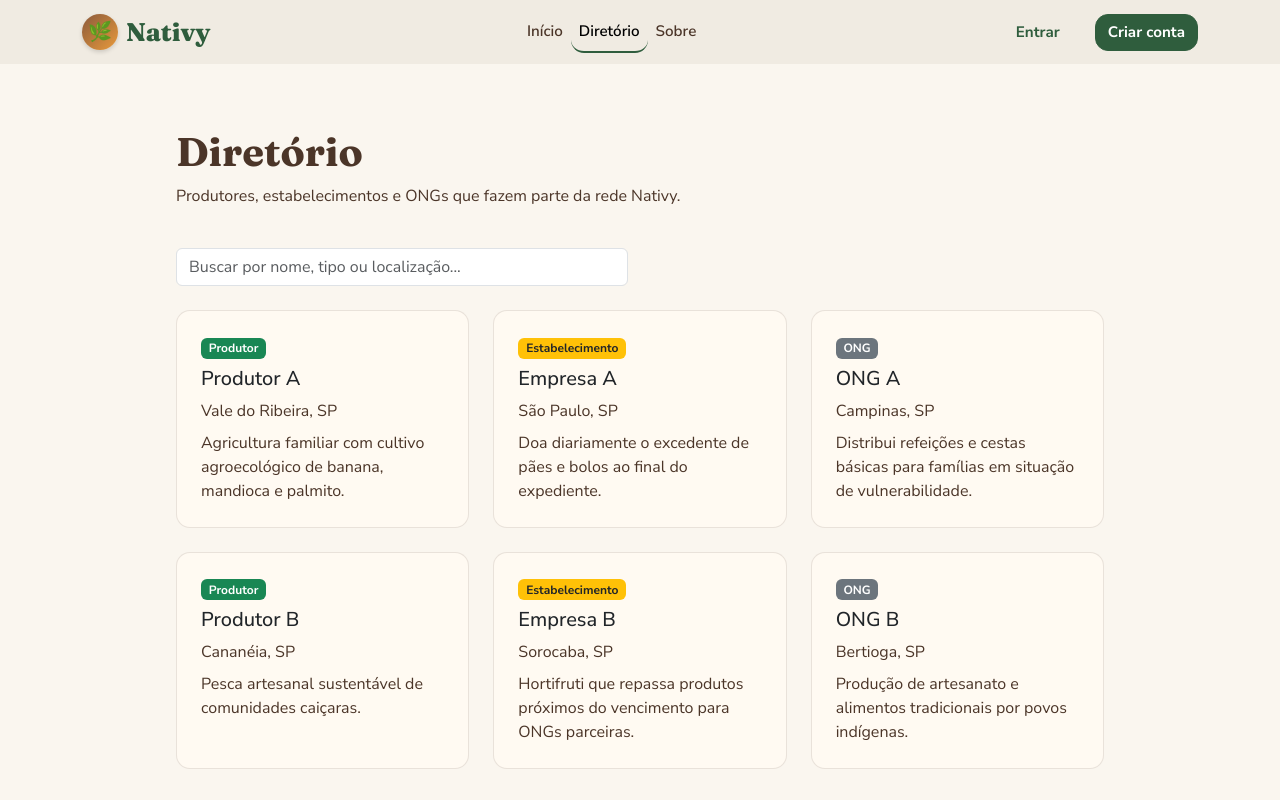
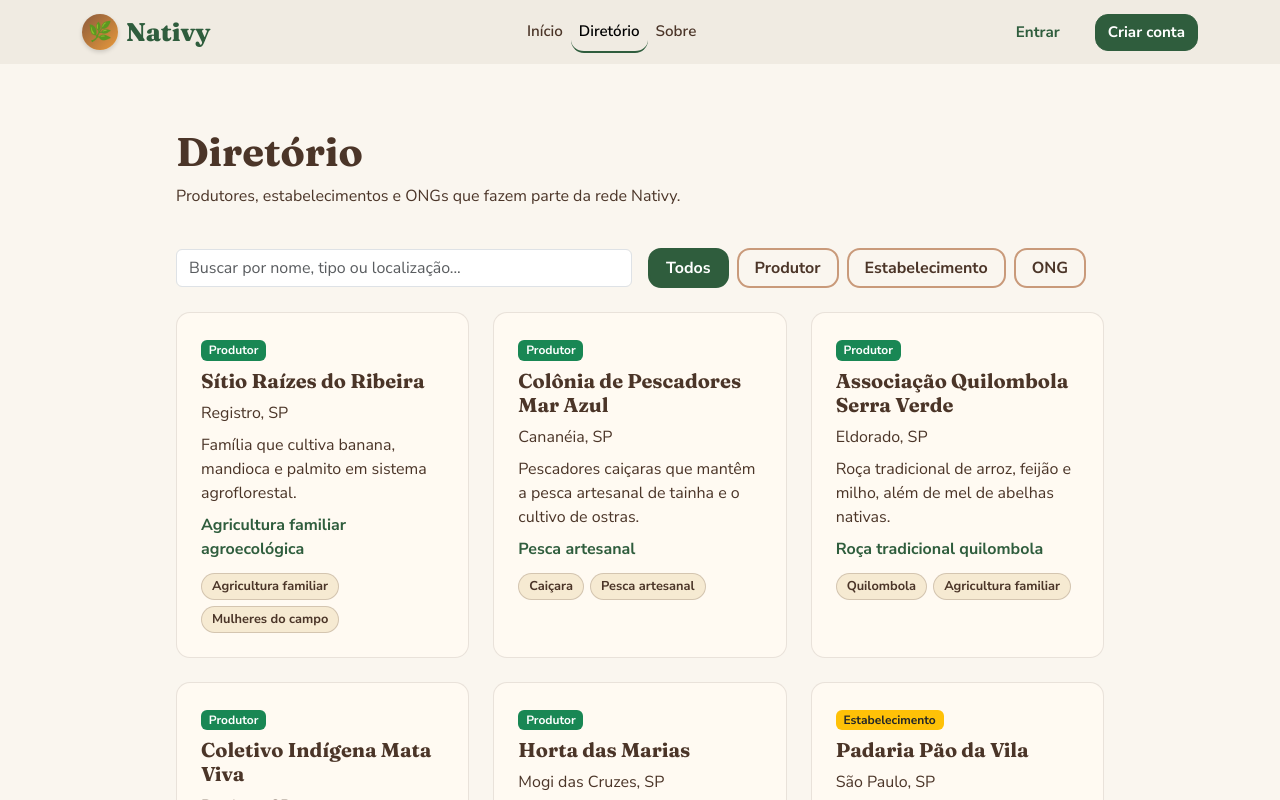
Before and after one commit to avsntx/FIAP.Agrotech, a React (Vite) app: page /diretorio in a window 1280 px wide. Shown: the top 800 px of the page. Built offline with nearby package versions, Linux system fonts and the light colour scheme.

Commit message:
Diretório passa a usar as classes e ganha filtro por tipo e selos

```diff
--- /dev/null
+++ b/src/data/participantes.js
@@ -0,0 +1,29 @@
+import Diretorio from '../models/Diretorio.js'
+import Estabelecimento from '../models/Estabelecimento.js'
+import ONG from '../models/ONG.js'
+import Produtor from '../models/Produtor.js'
+import selos from './selos.js'
+
+const diretorio = new Diretorio()
+
+const sitioRaizes = new Produtor(1, 'Sítio Raízes do Ribeira', 'Registro', 'SP', 'Família que cultiva banana, mandioca e palmito em sistema agroflorestal.', 'Agricultura familiar agroecológica', [selos.familiar, selos.mulheres])
+const colonia = new Produtor(2, 'Colônia de Pescadores Mar Azul', 'Cananéia', 'SP', 'Pescadores caiçaras que mantêm a pesca artesanal de tainha e o cultivo de ostras.', 'Pesca artesanal', [selos.caicara, selos.pesca])
+const quilombo = new Produtor(3, 'Associação Quilombola Serra Verde', 'Eldorado', 'SP', 'Roça tradicional de arroz, feijão e milho, além de mel de abelhas nativas.', 'Roça tradicional quilombola', [selos.quilombola, selos.familiar])
+const coletivo = new Produtor(4, 'Coletivo Indígena Mata Viva', 'Bertioga', 'SP', 'Produz farinha de mandioca, palmito juçara manejado e artesanato tradicional.', 'Extrativismo sustentável', [selos.indigena])
+const horta = new Produtor(5, 'Horta das Marias', 'Mogi das Cruzes', 'SP', 'Grupo de agricultoras que produz hortaliças orgânicas e entrega cestas semanais.', 'Hortaliças orgânicas', [selos.mulheres, selos.familiar])
+
+diretorio.adicionar(sitioRaizes)
+diretorio.adicionar(colonia)
+diretorio.adicionar(quilombo)
+diretorio.adicionar(coletivo)
+diretorio.adicionar(horta)
+
+diretorio.adicionar(new Estabelecimento(6, 'Padaria Pão da Vila', 'São Paulo', 'SP', 'Doa no fim do dia os pães e bolos que não foram vendidos.', 'Padaria'))
+diretorio.adicionar(new Estabelecimento(7, 'Hortifrúti Bom Preço', 'Sorocaba', 'SP', 'Repassa frutas e verduras fora do padrão para ONGs parceiras.', 'Hortifrúti'))
+diretorio.adicionar(new Estabelecimento(8, 'Restaurante Sabor da Terra', 'Campinas', 'SP', 'Compra de produtores locais e doa as refeições que não foram servidas.', 'Restaurante'))
+
+diretorio.adicionar(new ONG(9, 'Instituto Prato Cheio', 'Campinas', 'SP', 'Distribui refeições e cestas básicas para famílias em situação de vulnerabilidade.', 320))
+diretorio.adicionar(new ONG(10, 'Rede Solidária do Litoral', 'Santos', 'SP', 'Recolhe excedentes de comércios do litoral e entrega para cozinhas comunitárias.', 180))
+diretorio.adicionar(new ONG(11, 'Banco de Alimentos Vale Unido', 'Registro', 'SP', 'Organiza a coleta de alimentos no Vale do Ribeira e distribui para 12 entidades.', 450))
+
+export default diretorio
--- /dev/null
+++ b/src/data/selos.js
@@ -0,0 +1,12 @@
+import Selo from '../models/Selo.js'
+
+const selos = {
+  familiar: new Selo('familiar', 'Agricultura familiar', 'Produção feita pela própria família no campo.'),
+  mulheres: new Selo('mulheres', 'Mulheres do campo', 'Produção liderada por mulheres agricultoras.'),
+  indigena: new Selo('indigena', 'Povos indígenas', 'Produção de comunidades indígenas.'),
+  quilombola: new Selo('quilombola', 'Quilombola', 'Produção de comunidades quilombolas.'),
+  caicara: new Selo('caicara', 'Caiçara', 'Produção de comunidades caiçaras do litoral.'),
+  pesca: new Selo('pesca', 'Pesca artesanal', 'Pesca feita de forma artesanal e sustentável.'),
+}
+
+export default selos
--- a/src/index.css
+++ b/src/index.css
@@ -334,7 +334,8 @@ footer {
   padding: 4rem 11rem;
 }
 
-#diretorio h1 {
+#diretorio h1,
+#diretorio h2 {
   color: var(--marrom-texto);
   font-family: "Fraunces", Georgia, serif;
   font-weight: 700;
@@ -356,6 +357,61 @@ footer {
 #diretorio li {
   color: var(--marrom-texto);
   font-family: "Nunito Sans", Georgia, serif;
+}
+
+#diretorio .destaque {
+  color: var(--verde-principal);
+  font-weight: 700;
+}
+
+.filtros {
+  display: flex;
+  flex-wrap: wrap;
+  gap: 8px;
+}
+
+.btn-filtro {
+  border: 2px solid var(--terracota);
+  border-radius: 13px;
+  color: var(--marrom-texto);
+  font-weight: 700;
+  padding: 6px 16px;
+}
+
+.btn-filtro:hover {
+  border-color: var(--terracota);
+  background-color: rgba(var(--terracota-rgb), 0.2);
+  color: var(--marrom-texto);
+}
+
+.btn-filtro.ativo,
+.btn-filtro.ativo:hover {
+  border-color: var(--verde-principal);
+  background-color: var(--verde-principal);
+  color: white;
+}
+
+.selos {
+  display: flex;
+  flex-wrap: wrap;
+  gap: 6px;
+  margin-top: 12px;
+}
+
+.selo {
+  background-color: #f6ead2;
+  color: var(--marrom-texto);
+  border: 1px solid rgba(var(--marrom-texto-rgb), 0.2);
+  border-radius: 20px;
+  font-size: 12.8px;
+  font-weight: 700;
+  padding: 3px 10px;
+}
+
+.aviso-dados {
+  font-size: 13.6px;
+  margin-top: 2rem;
+  opacity: 0.8;
 }
 
 #nao-encontrada {
--- a/src/pages/Diretorio.jsx
+++ b/src/pages/Diretorio.jsx
@@ -1,49 +1,7 @@
 import { useState } from 'react'
+import diretorio from '../data/participantes.js'
 
-const itens = [
-  {
-    id: 1,
-    nome: 'Produtor A',
-    tipo: 'Produtor',
-    localizacao: 'Vale do Ribeira, SP',
-    descricao: 'Agricultura familiar com cultivo agroecológico de banana, mandioca e palmito.',
-  },
-  {
-    id: 2,
-    nome: 'Empresa A',
-    tipo: 'Estabelecimento',
-    localizacao: 'São Paulo, SP',
-    descricao: 'Doa diariamente o excedente de pães e bolos ao final do expediente.',
-  },
-  {
-    id: 3,
-    nome: 'ONG A',
-    tipo: 'ONG',
-    localizacao: 'Campinas, SP',
-    descricao: 'Distribui refeições e cestas básicas para famílias em situação de vulnerabilidade.',
-  },
-  {
-    id: 4,
-    nome: 'Produtor B',
-    tipo: 'Produtor',
-    localizacao: 'Cananéia, SP',
-    descricao: 'Pesca artesanal sustentável de comunidades caiçaras.',
-  },
-  {
-    id: 5,
-    nome: 'Empresa B',
-    tipo: 'Estabelecimento',
-    localizacao: 'Sorocaba, SP',
-    descricao: 'Hortifruti que repassa produtos próximos do vencimento para ONGs parceiras.',
-  },
-  {
-    id: 6,
-    nome: 'ONG B',
-    tipo: 'ONG',
-    localizacao: 'Bertioga, SP',
-    descricao: 'Produção de artesanato e alimentos tradicionais por povos indígenas.',
-  },
-]
+const tipos = ['Todos', 'Produtor', 'Estabelecimento', 'ONG']
 
 const classesPorTipo = {
   Produtor: 'bg-success',
@@ -53,15 +11,9 @@ const classesPorTipo = {
 
 function Diretorio() {
   const [busca, setBusca] = useState('')
+  const [tipo, setTipo] = useState('Todos')
 
-  const termo = busca.trim().toLowerCase()
-  const itensFiltrados = itens.filter((item) => {
-    return (
-      item.nome.toLowerCase().includes(termo) ||
-      item.tipo.toLowerCase().includes(termo) ||
-      item.localizacao.toLowerCase().includes(termo)
-    )
-  })
+  const resultados = diretorio.buscar(busca, tipo)
 
   return (
     <section id="diretorio">
@@ -72,38 +24,66 @@ function Diretorio() {
         </div>
       </div>
 
-      <div className="row mb-4">
-        <div className="col-sm-6">
+      <div className="row mb-4 g-3 align-items-center">
+        <div className="col-lg-6">
           <input
             type="text"
             className="form-control"
             placeholder="Buscar por nome, tipo ou localização..."
+            aria-label="Buscar no diretório"
             value={busca}
             onChange={(event) => setBusca(event.target.value)}
           />
         </div>
+        <div className="col-lg-6">
+          <div className="filtros">
+            {tipos.map((item) => (
+              <button
+                key={item}
+                type="button"
+                className={`btn btn-filtro${tipo === item ? ' ativo' : ''}`}
+                aria-pressed={tipo === item}
+                onClick={() => setTipo(item)}
+              >
+                {item}
+              </button>
+            ))}
+          </div>
+        </div>
       </div>
 
       <div className="row g-4">
-        {itensFiltrados.map((item) => (
-          <div className="col-sm-4" key={item.id}>
+        {resultados.map((participante) => (
+          <div className="col-md-6 col-lg-4" key={participante.id}>
             <div className="card h-100">
               <div className="card-body p-4">
-                <span className={`badge ${classesPorTipo[item.tipo]} mb-2`}>{item.tipo}</span>
-                <h5 className="mb-2">{item.nome}</h5>
-                <p className="mb-2">{item.localizacao}</p>
-                <p className="mb-0">{item.descricao}</p>
+                <span className={`badge ${classesPorTipo[participante.getTipo()]} mb-2`}>{participante.getTipo()}</span>
+                <h2 className="h5 mb-2">{participante.nome}</h2>
+                <p className="mb-2">{participante.getLocalizacao()}</p>
+                <p className="mb-2">{participante.descricao}</p>
+                <p className="destaque mb-0">{participante.getDestaque()}</p>
+                {participante.selos && (
+                  <div className="selos">
+                    {participante.selos.map((selo) => (
+                      <span key={selo.id} className="selo" title={selo.getDescricaoCompleta()}>
+                        {selo.nome}
+                      </span>
+                    ))}
+                  </div>
+                )}
               </div>
             </div>
           </div>
         ))}
 
-        {itensFiltrados.length === 0 && (
+        {resultados.length === 0 && (
           <div className="col-12">
-            <p className="mb-0">Nenhum resultado encontrado para "{busca}".</p>
+            <p className="mb-0">Nenhum participante encontrado.</p>
           </div>
         )}
       </div>
+
+      <p className="aviso-dados">Os participantes do diretório são fictícios e servem só para demonstração.</p>
     </section>
   )
 }
```
